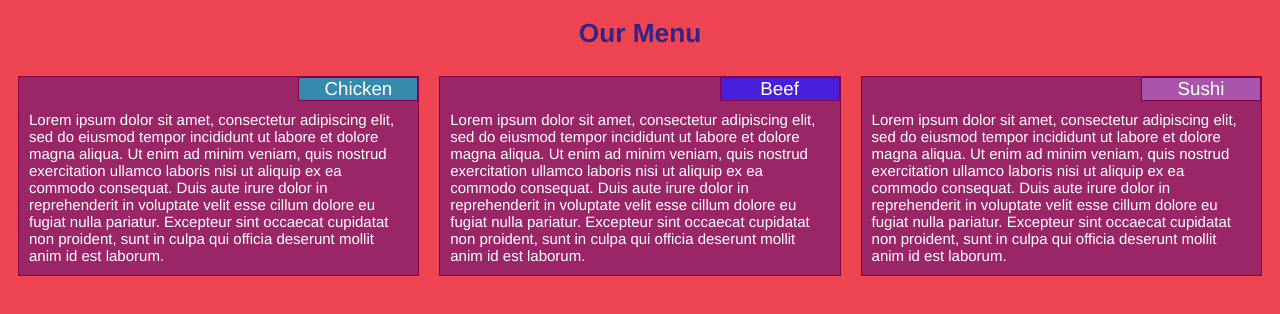
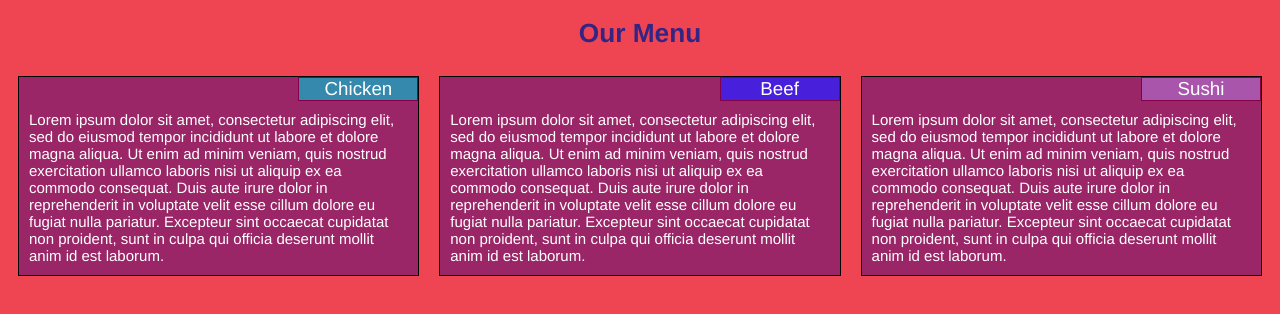
Before and after one commit to irinazabrodina/coursera_html_javascript, a plain HTML site: page module2/index.html in a window 1280 px wide. Drawn offline with Linux system fonts and the light colour scheme.

Commit message:
css changes

```diff
--- a/module2/css/styles.css
+++ b/module2/css/styles.css
@@ -20,7 +20,7 @@ body {
 
 /*** Sections ***/
 section {
-	border:	1px solid #85004B;
+	border:	1px solid black;
 	background-color: #9A2668;
 	width: 100%;
 	height: 200px;
```
